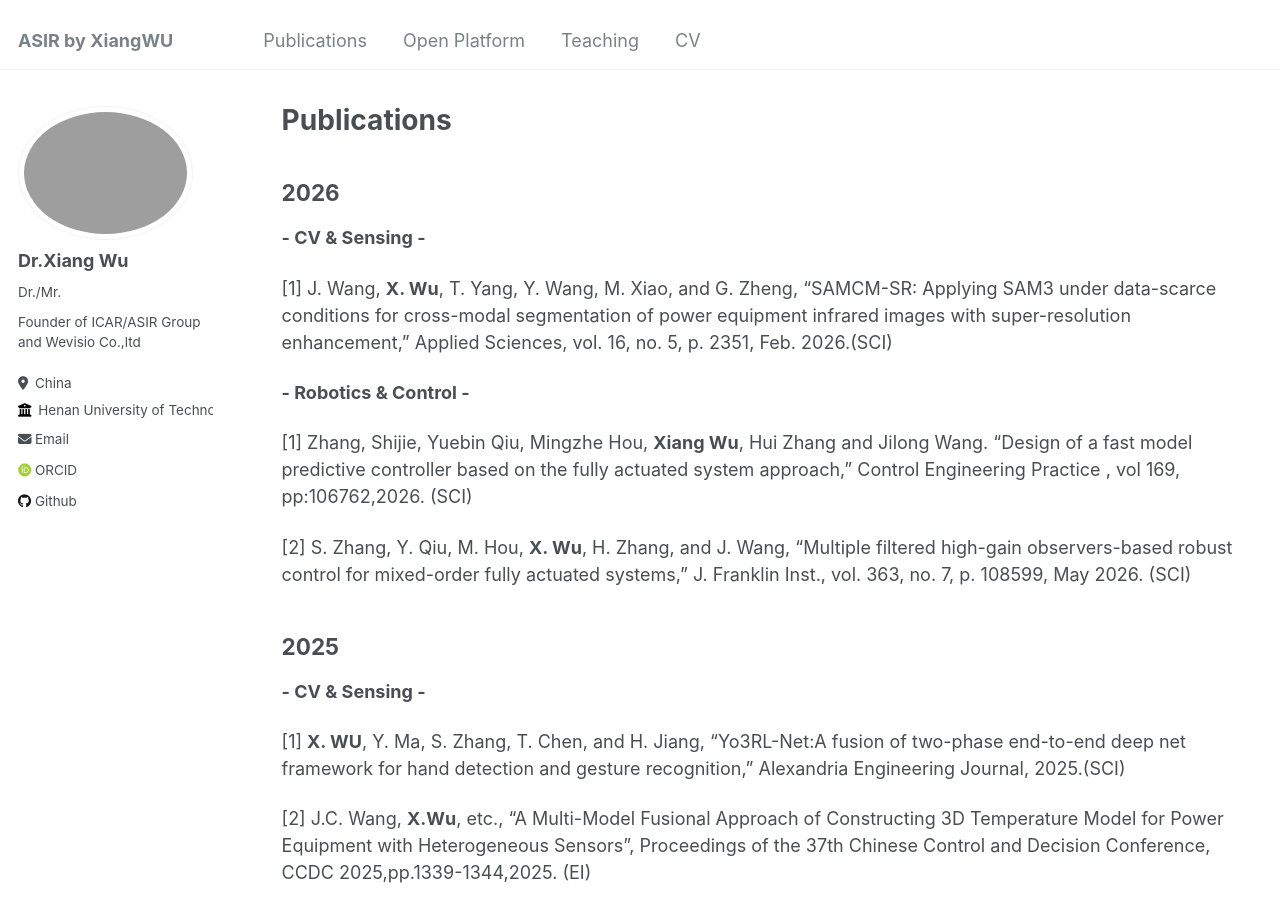
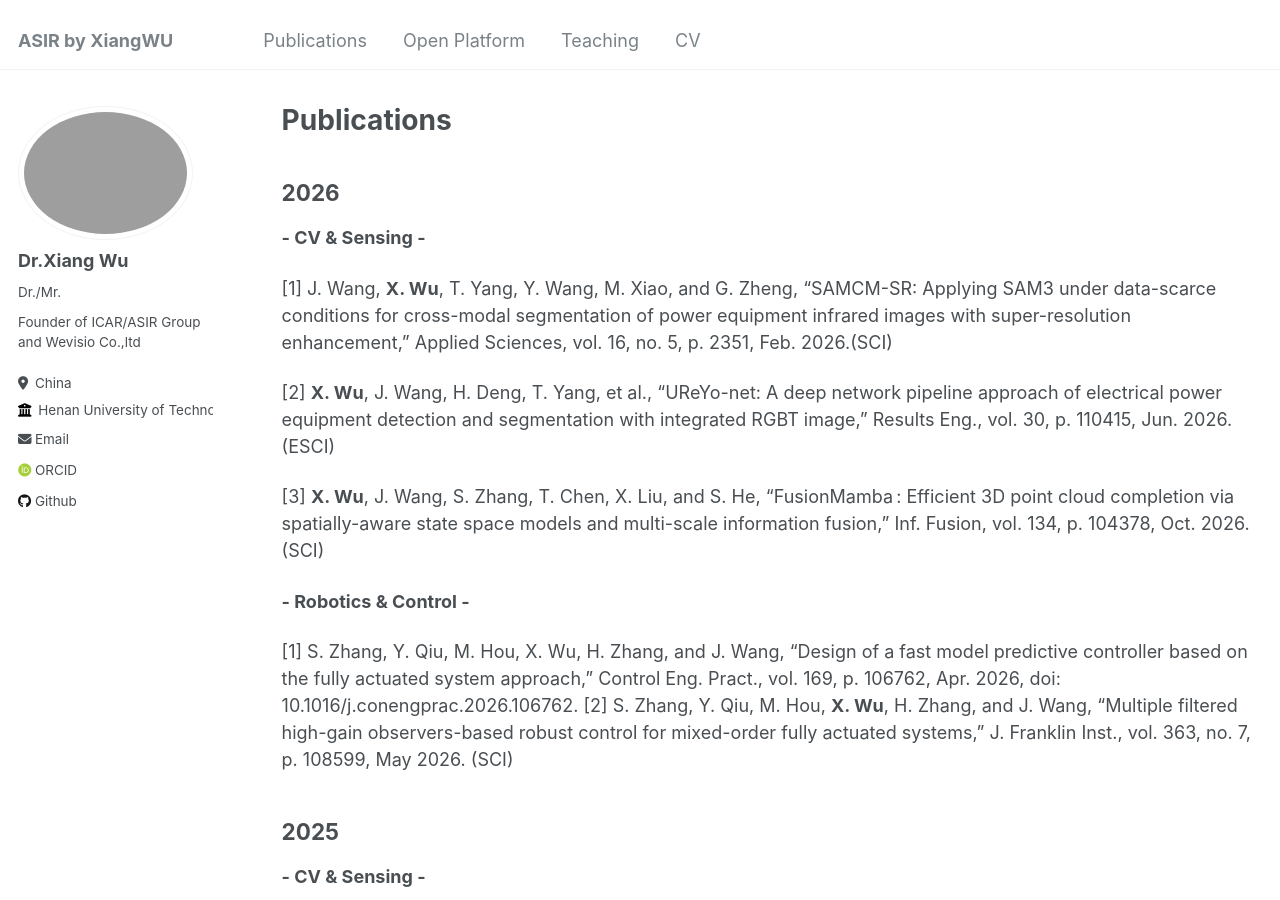
Before and after one commit to xiangwu/xiangwu.github.io, a Jekyll site: the page built from _pages/publications.md, in a window 1280 px wide and 900 px high. Built offline with Jekyll 4.4.1, drawn with Linux system fonts in a browser that asks for light colours; some web fonts are replaced.

Commit message:
modified:   _pages/publications.md

```diff
--- a/_pages/publications.md
+++ b/_pages/publications.md
@@ -10,10 +10,13 @@ author_profile: true
 
 [1] J. Wang, **X. Wu**, T. Yang, Y. Wang, M. Xiao, and G. Zheng, “SAMCM-SR: Applying SAM3 under data-scarce conditions for cross-modal segmentation of power equipment infrared images with super-resolution enhancement,” Applied Sciences, vol. 16, no. 5, p. 2351, Feb. 2026.(SCI)
 
+[2] **X. Wu**, J. Wang, H. Deng, T. Yang, et al., “UReYo-net: A deep network pipeline approach of electrical power equipment detection and segmentation with integrated RGBT image,” Results Eng., vol. 30, p. 110415, Jun. 2026. (ESCI)
+
+[3] **X. Wu**, J. Wang, S. Zhang, T. Chen, X. Liu, and S. He, “FusionMamba : Efficient 3D point cloud completion via spatially-aware state space models and multi-scale information fusion,” Inf. Fusion, vol. 134, p. 104378, Oct. 2026.(SCI)
+
 **- Robotics & Control -**
 
-[1] Zhang, Shijie, Yuebin Qiu, Mingzhe Hou, **Xiang Wu**, Hui Zhang and Jilong Wang. "Design of a fast model predictive controller based on the fully actuated system approach," Control Engineering Practice , vol 169, pp:106762,2026. (SCI)
-
+[1] S. Zhang, Y. Qiu, M. Hou, X. Wu, H. Zhang, and J. Wang, “Design of a fast model predictive controller based on the fully actuated system approach,” Control Eng. Pract., vol. 169, p. 106762, Apr. 2026, doi: 10.1016/j.conengprac.2026.106762.
 [2] S. Zhang, Y. Qiu, M. Hou, **X. Wu**, H. Zhang, and J. Wang, “Multiple filtered high-gain observers-based robust control for mixed-order fully actuated systems,” J. Franklin Inst., vol. 363, no. 7, p. 108599, May 2026. (SCI)
 
 
```
